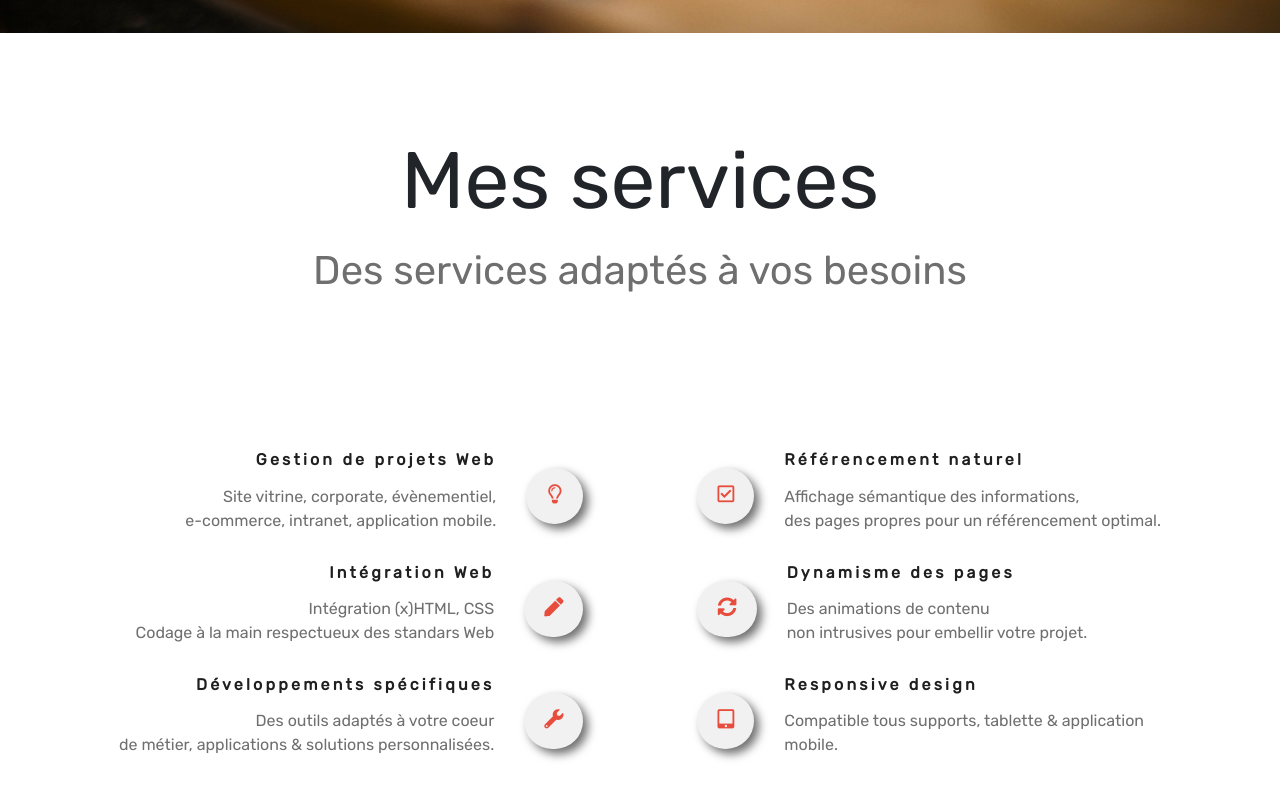
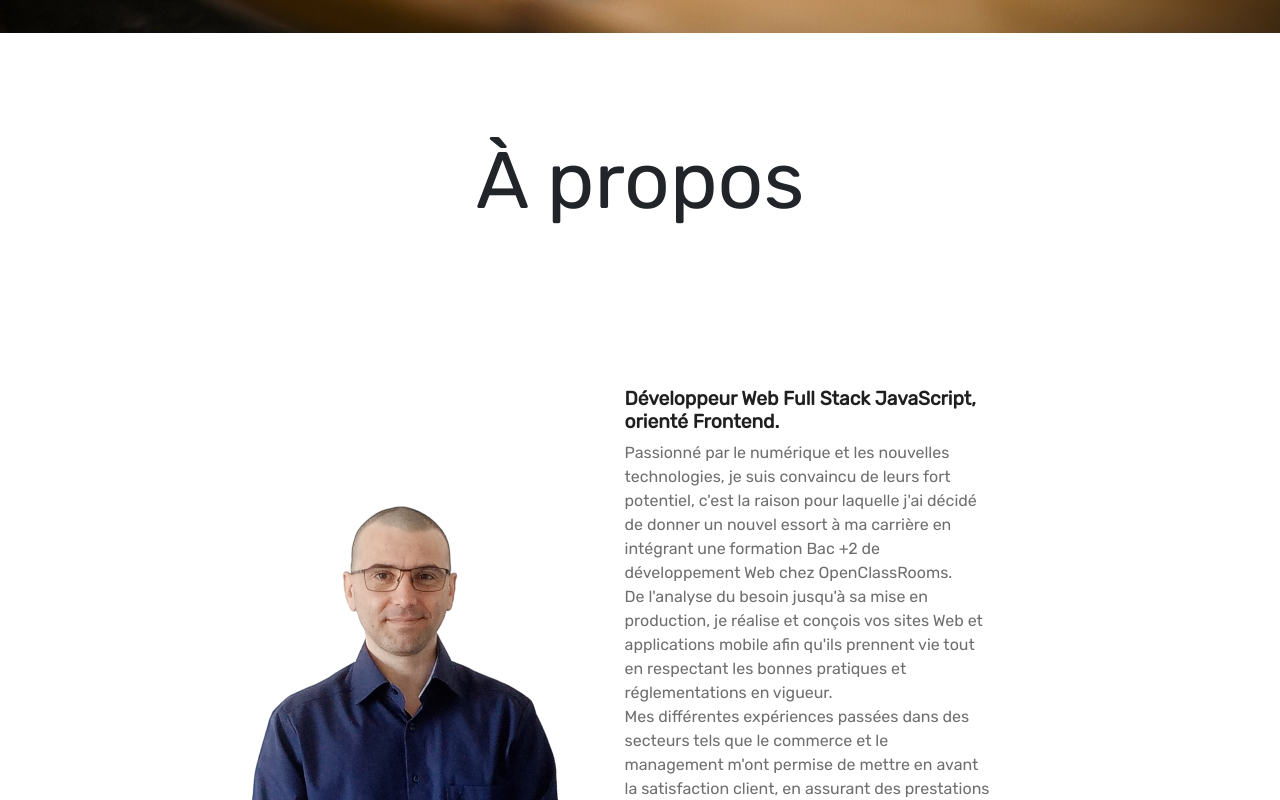
Before and after one commit to frantzdev/Portfolio-Frantz, a Vue app: page / in a window 1280 px wide. Shown: the part 820-1620 px from the top of the page. Built offline with nearby package versions, Linux system fonts and the light colour scheme.

Commit message:
Ajout section à propos

```diff
--- a/public/index.html
+++ b/public/index.html
@@ -22,23 +22,22 @@
         (function () {
             emailjs.init("user_HmiBg1wHs75b4VHmL9w5S");
         })();
-        window.onload = function() {
-    document.getElementById('contact-form').addEventListener('submit', function(event) {
+        window.onload = function () {
+            document.getElementById('contact-form').addEventListener('submit', function (event) {
                 event.preventDefault();
                 // generate a five digit number for the contact_number variable
                 this.contact_number.value = Math.random() * 100000 | 0;
                 // these IDs from the previous steps
                     emailjs.sendForm('Contact_service', 'contact_form', this)
-            .then(function() {
-                // document.getElementById('contact-form').classList.toggle('displayForm');
+                    .then(function () {
                         document.querySelector('#messageAlert').classList.toggle('displayAlert');
-                setTimeout(()=> {
+                        setTimeout(() => {
                             document.querySelector('#messageAlert').classList.toggle('displayAlert');
                             document.querySelector("#user_name").value = "";
                             document.querySelector("#user_email").value = "";
                             document.querySelector("#message").value = "";
-                },3000)
-            }, function(error) {
+                        }, 3000)
+                    }, function (error) {
                         console.log('FAILED...', error);
                     });
             });
--- a/src/components/Footer.vue
+++ b/src/components/Footer.vue
@@ -5,7 +5,7 @@
         <div class="container-footer">
             <div class="link">
                 <div class="copyright">Copyright © 2021 Frantz Neveu</div>
-                <div class="contact" @click="switchModale = !switchModale">Politique de confidentialité</div>
+                <div class="contact" @click="switchModale = !switchModale">Mentions légales</div>
             </div>
             <div class="reseaux">
                 <a href="https://linkedin.com/in/frantz-neveu" title="Lien vers Linkedin">Linkedin <i
--- a/src/components/Header.vue
+++ b/src/components/Header.vue
@@ -3,7 +3,7 @@
         <nav class="navbar navbar-expand-lg navbar-light">
             <div class="container-fluid">
                 <a class="navbar-brand" href="#">
-                    <img :src="miniLogo" alt="Logo de Frantz" title="Logo miniature de Frantz">
+                    <img :src="miniLogo" alt="Logo de Frantz NEVEU" title="Retour à l'accueil">
                 </a>
                 <button class="navbar-toggler" type="button" data-bs-toggle="collapse"
                     data-bs-target="#navbarNavAltMarkup" aria-controls="navbarNavAltMarkup" aria-expanded="false"
@@ -12,7 +12,7 @@
                 </button>
                 <div class="collapse navbar-collapse" id="navbarNavAltMarkup">
                     <div class="navbar-nav">
-                        <a class="nav-link active" aria-current="page" href="#" title="Lien vers la page a propos">A
+                        <a class="nav-link active" aria-current="page" href="#propos" title="Aller à propos"><span>à</span>
                             propos</a>
                         <a class="nav-link active" href="#services"
                         title="Aller à mes compétences">Services</a>
@@ -20,7 +20,6 @@
                         title="Aller à mes réalisations">Réalisations</a>
                         <a class="nav-link active" href="#contacter"
                         title="Aller au formulaire de contact">Contact</a>
-
                     </div>
                 </div>
             </div>
@@ -52,6 +51,10 @@ export default {
         z-index: 1;
     }
 
+    span {
+        text-transform: uppercase;
+    }
+
     #navbarNavAltMarkup {
         justify-content: flex-end;
     }
--- /dev/null
+++ b/src/components/Propos.vue
@@ -0,0 +1,83 @@
+<template>
+<section id="propos">
+    <h2><span>à</span> propos</h2>
+    <div class="container-propos">
+        <img src="/images/frantz.png" alt="Frantz NEVEU développeur Web" title="photo de Frantz NEVEU">
+        <div class="description-propos">
+            <h3>Développeur Web Full Stack JavaScript, orienté Frontend.</h3>
+            <p>Passionné par le numérique et les nouvelles technologies, je suis convaincu de leurs fort potentiel, c'est la raison pour laquelle j'ai décidé de donner un nouvel essort à ma carrière en intégrant une formation Bac +2 de développement Web chez OpenClassRooms.<br>
+            De l'analyse du besoin jusqu'à sa mise en production, je réalise et conçois vos sites Web et applications mobile afin qu'ils prennent vie tout en respectant les bonnes pratiques et réglementations en vigueur.<br>
+            Mes différentes expériences passées dans des secteurs tels que le commerce et le management m'ont permise de mettre en avant la satisfaction client, en assurant des prestations de qualité.<br>
+            Le détail des services ou prestations que j'assure sont disponibles un peu plus loin sur le site. Vous pourrez également y consulter les quelques projets que j'ai réalisé dans le cadre de ma formation, ainsi qu'un formulaire pour me contacter ou me soumettre une demande de devis.
+            </p>
+        </div>
+    </div>
+</section>
+</template>
+
+<script>
+export default {
+    name: 'Propos'
+}
+</script>
+
+<style scoped>
+    #propos {
+        padding: 100px 0 0 0;
+        display: flex;
+        flex-direction: column;
+        align-items: center;
+        width: 100%;
+    }
+
+    h2 {
+        font-size: 5rem;
+    }
+
+    span {
+        text-transform: uppercase;
+    }
+
+    .container-propos {
+        width: 65%;
+        display: flex;
+        justify-content: center;
+        align-items: center;
+        flex-wrap: wrap;
+        margin: 100px;
+    }
+
+    .description-propos {
+        width: 56%;
+        padding: 50px;
+    }
+
+    h3 {
+        font-size: 1.2rem;
+        font-weight: bold;
+        color: var(--dark-background-color);
+    }
+
+    p {
+        color: var(--main-text-color);
+    }
+
+    @media all and (max-width: 1024px) {
+        .description-propos {
+            width: 95%;
+            padding: 20px 0;
+        }
+
+        .container-propos {
+            width: 85%;
+            margin: 50px 0;
+            flex-direction: column-reverse;
+        }
+    }
+
+    @media all and (max-width: 678px) {
+        h2 {
+            font-size: 3rem;
+        }
+    }
+</style>
--- a/src/components/Realisations.vue
+++ b/src/components/Realisations.vue
@@ -109,8 +109,7 @@ export default {
 
     .bloc-photo {
         margin: 20px 0;
-        /* border: 1px solid var(--dark-background-color); */
-        box-shadow: -5px 5px 30px var(--main-text-color);
+        box-shadow: -10px 10px 50px var(--second-text-color);
     }
 
     .bloc-photo img {
@@ -146,9 +145,14 @@ export default {
         }
     }
 
-     @media all and (max-width: 678px) {
+    @media all and (max-width: 678px) {
         #realisations {
             padding: 0;
+            margin: 50px 0;
+        }
+
+         h2 {
+            font-size: 3rem;
         }
     }
 </style>
--- a/src/components/Services.vue
+++ b/src/components/Services.vue
@@ -54,6 +54,9 @@
                 </div>
             </div>
         </div>
+        <div><a href="#contacter"><h5>N'hésitez pas à me <span>demander un devis !</span> "c'est gratuit"</h5></a></div>
+
+
     </section>
 </template>
 
@@ -95,7 +98,7 @@ export default {
         flex-wrap: wrap;
         justify-content: space-around;
         width: 65%;
-        margin: 125px 0;
+        margin: 100px 0;
     }
 
     h4 {
@@ -105,6 +108,23 @@ export default {
         font-size: 1rem;
         letter-spacing: .2rem;
         font-weight: bold;
+    }
+
+    a {
+        text-decoration: none;
+        color: var(--dark-background-color);
+    }
+
+    h5 {
+        padding: 20px;
+        font-size: 1.5rem;
+        text-transform: uppercase;
+        text-align: center;
+        background-color: var(--second-text-color);
+    }
+
+    span {
+        color: var(--icone-color);
     }
 
     .text-services {
@@ -143,6 +163,10 @@ export default {
         box-shadow: 5px 5px 10px var(--main-text-color);
     }
 
+    .form-icone:hover {
+        background-color: var(--dark-background-color);
+    }
+
     .far, .fas {
         color: var(--icone-color);
         font-size: 1.2rem;
--- a/src/views/Home.vue
+++ b/src/views/Home.vue
@@ -2,6 +2,7 @@
 <div>
    <Header/>
    <Carrousel/>
+   <Propos/>
    <Services/>
    <Realisations/>
    <Contact/>
@@ -12,15 +13,16 @@
 <script>
 
 import Header from '../components/Header'
+import Carrousel from '../components/Carrousel'
+import Propos from '../components/Propos'
+import Services from '../components/Services'
 import Realisations from '../components/Realisations'
-import Carrousel from '../components/Carrousel'
-import Services from '../components/Services'
 import Contact from '../components/Contact'
 import Footer from '../components/Footer'
 export default {
     name: 'Home',
     components: {
-      Header, Carrousel, Services, Realisations, Contact, Footer
+      Header, Carrousel, Propos, Services, Realisations, Contact, Footer
     }
 }
 
```
Also changed, not shown: src/components/Contact.vue (+27 -9 lines), public/images/frantz.png (added), public/images/projet7.PNG. Lines whose indentation alone changed are shown as unchanged.
